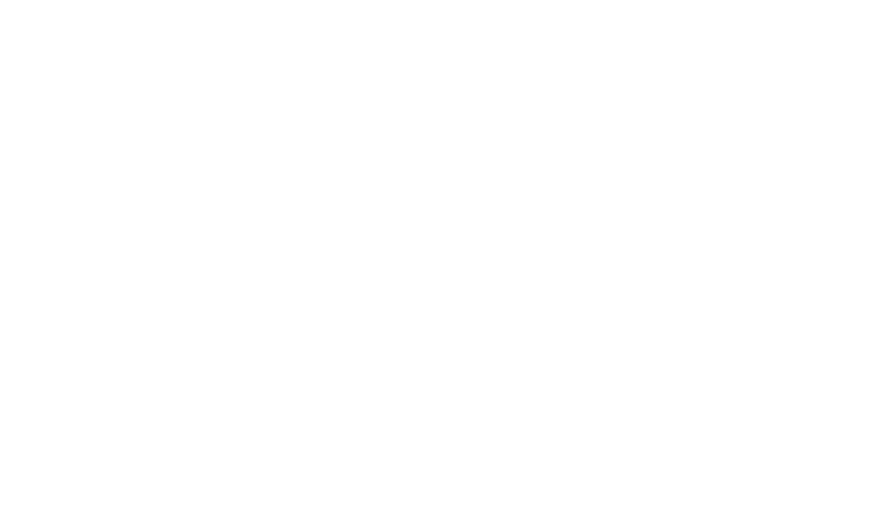
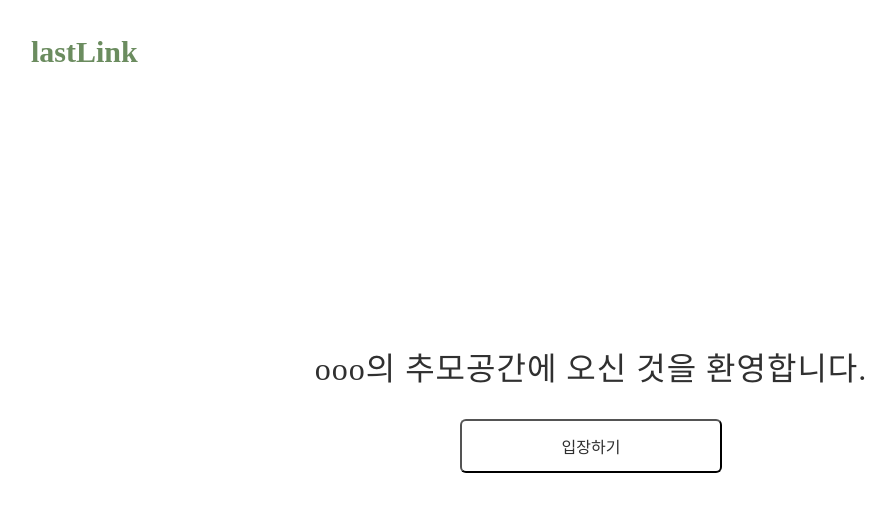
Before and after one commit to LikeLion-13th-INHA-Hachathon-Team-F/teamF-web, a React (Vite) app in the folder LikeLion-Hachathon-Front/: page /visitor in a window 1280 px wide. Before the commit this address had no page. Shown: the top 512 px of the page, without its empty margins (49-945 px from the left). Built offline with nearby package versions, Linux system fonts and the light colour scheme.

Commit message:
visitor 화면 구성 만듬

```diff
--- a/LikeLion-Hachathon-Front/src/App.jsx
+++ b/LikeLion-Hachathon-Front/src/App.jsx
@@ -5,6 +5,7 @@
 import MainPage from "./MainPage/MainPage";
 import WriteWill from "./WriteWill/WriteWill";
 import Modify from "./modify/modify";
+import VisitorRoutes from "./Visitor/VisitorRoutes";
 
 function App() {
   return (
@@ -15,6 +16,8 @@
         <Route path="/mainpage" element={<MainPage />} />
         <Route path="/writewill" element={<WriteWill />} />
         <Route path="/modify" element={<Modify />} />
+        {/* Visitor Routes */}
+         <Route path="/visitor/*" element={<VisitorRoutes />} />
       </Routes>
     </Router>
   );
--- /dev/null
+++ b/LikeLion-Hachathon-Front/src/Visitor/LastMessage/LastMessage.jsx
@@ -0,0 +1,33 @@
+import React from 'react'
+import {useNavigate} from 'react-router-dom'
+import './LastMessage.css'
+const LastMessage = () => {
+   const navigate = useNavigate();
+    const handleMemory = () => {
+          navigate("/visitor/memoryroom");
+      }
+    const handleRIP = () => {
+          navigate("/visitor/ripboard");
+      }
+    const handleLogin = () => {
+        navigate("/"); // 로그인 페이지로 이동
+    }
+
+    return (
+      <div>
+        <div className="Top-bar">
+            <div className="Logo">lastLink</div>
+            <div className='MakeLink' onClick={handleLogin}>나의 last link 만들기</div>
+        </div>
+        <div className='VisitorBody'>
+            <div className='VisitorIndex'>
+                <p onClick={handleMemory}>기억의 방</p>|
+                <p onClick={handleRIP}>추모 게시판</p>|
+                <p style={{fontWeight: "bold"}}>마지막 메시지</p>
+            </div>
+        </div>
+      </div>
+    )
+}
+
+export default LastMessage
--- /dev/null
+++ b/LikeLion-Hachathon-Front/src/Visitor/MemoryRoom/MemoryRoom.jsx
@@ -0,0 +1,33 @@
+import React from 'react'
+import { useNavigate } from 'react-router-dom'
+import './MemoryRoom.css'
+
+const MemoryRoom = () => {
+  const navigate = useNavigate();
+  const handleRIP = () => {
+        navigate("/visitor/ripboard");
+    }
+  const handleLastMessage = () => {
+        navigate("/visitor/lastmessage");
+    }
+  const handleLogin = () => {
+        navigate("/"); // 로그인 페이지로 이동
+    }
+  return (
+    <div>
+      <div className="Top-bar">
+            <div className="Logo">lastLink</div>
+            <div className='MakeLink' onClick={handleLogin}>나의 last link 만들기</div>
+        </div>
+        <div className='VisitorBody'>
+            <div className='VisitorIndex'>
+              <p style={{fontWeight: "bold"}}> 기억의 방</p>|
+              <p onClick={handleRIP}>추모 게시판</p>|
+              <p onClick={handleLastMessage}>마지막 메시지</p>
+      </div>
+      </div>
+    </div>
+  )
+}
+
+export default MemoryRoom
--- /dev/null
+++ b/LikeLion-Hachathon-Front/src/Visitor/RIPBoard/RIPBoard.css
@@ -0,0 +1,33 @@
+.VisitorIndex {
+  display: flex; /* 가로로 정렬 */
+  justify-content: flex-end;
+  gap: 20px; /* 메뉴 간 간격 */
+  align-items: center;
+
+  padding-bottom: 30px;
+  padding-right: 30px;
+  padding-top: 30px;
+}
+.VisitorIndex p {
+  margin: 0;
+  padding: 6px 0;
+  cursor: pointer;
+  font-weight: 300;
+}
+
+.VisitorIndex p:hover {
+  color: #4a734f;
+}
+
+.VisitorIndex .active {
+  font-weight: bold;
+  border-bottom: 2px solid black;
+}
+.MakeLink{
+    color:#4a734f
+}
+.MakeLink:hover{
+    color:#4a734f;
+    text-decoration: underline;
+    cursor: pointer;
+}
--- /dev/null
+++ b/LikeLion-Hachathon-Front/src/Visitor/RIPBoard/RIPBoard.jsx
@@ -0,0 +1,34 @@
+import React from 'react'
+import { useNavigate } from 'react-router-dom'
+import './RIPBoard.css'; // CSS 파일을 import
+
+const RIPBoard = () => {
+  const navigate = useNavigate();
+  const handleMemory = () => {
+        navigate("/visitor/memoryroom"); // 로그인 성공 시 메인 페이지로 이동
+    }
+   const handleLastMessage = () => {
+        navigate("/visitor/lastmessage");
+    }
+    const handleLogin = () => {
+        navigate("/"); // 로그인 페이지로 이동
+    }
+
+  return (
+    <div>
+      <div className="Top-bar">
+            <div className="Logo">lastLink</div>
+            <div className='MakeLink' onClick={handleLogin}>나의 last link 만들기</div>
+        </div>
+        <div className='VisitorBody'>
+            <div className='VisitorIndex'>
+              <p onClick={handleMemory}>기억의 방</p>|
+              <p style={{fontWeight: "bold"}}>추모 게시판</p>|
+              <p onClick={handleLastMessage}>마지막 메시지</p>
+      </div>
+      </div>
+    </div>
+  )
+}
+
+export default RIPBoard
--- /dev/null
+++ b/LikeLion-Hachathon-Front/src/Visitor/VisitorRoutes.jsx
@@ -0,0 +1,22 @@
+import React from 'react'
+import { Route, Routes } from 'react-router-dom'
+import WelcomePage from './WelcomePage/WelcomePage.jsx'
+import MemoryRoom from './MemoryRoom/MemoryRoom.jsx'
+import RIPBoard from './RIPBoard/RIPBoard.jsx'
+import LastMessage from './LastMessage/LastMessage.jsx'
+
+const VisitorRoutes = () => {
+  return (
+
+      <Routes>
+        <Route path="/" element= {<WelcomePage />}/>
+        <Route path="/memoryroom" element= {<MemoryRoom />}/>
+        <Route path="/ripboard" element={<RIPBoard />}/>
+        <Route path="/lastmessage" element={<LastMessage />}/>
+      </Routes>
+
+
+  )
+}
+
+export default VisitorRoutes
--- /dev/null
+++ b/LikeLion-Hachathon-Front/src/Visitor/WelcomePage/WelcomePage.css
@@ -0,0 +1,59 @@
+.WelcomePage {
+  background-color: white;
+  height: 100vh;
+  display: flex;
+  flex-direction: column;
+  justify-content: center;
+  align-items: center;
+  color: #e0e0e0;
+  /*font-family: 'Noto Serif KR', serif;*/
+  animation: fadeIn 1.5s ease-in-out;
+}
+
+.WelcomePage-Headline {
+  font-size: 32px;
+  margin-bottom: 30px;
+  color: #1a1a1a;
+  text-align: center;
+  letter-spacing: 1px;
+  opacity: 0.9;
+}
+
+.EnterButton {
+    background-color: white;
+  color: #2f2f2f;
+  padding: 13px 100px;
+  font-size: 16px;
+  border-radius: 6px;
+  cursor: pointer;
+  transition: all 0.3s ease;
+}
+
+.EnterButton:hover {
+  background-color: #444;
+  color: white;
+  border-color: #aaa;
+}
+
+/* 부드러운 페이드인 */
+@keyframes fadeIn {
+  from {
+    opacity: 0;
+    transform: translateY(15px);
+  }
+  to {
+    opacity: 1;
+    transform: translateY(0);
+  }
+}
+.Welcome-Top-bar{
+    align-self: baseline;
+    top:  10px;
+    color: #6B8C5F;
+   height: 40px;
+   font-size: 30px;
+    font-weight: 700;
+    position: absolute;
+    top: 35px;
+    left: 80px;
+}
--- /dev/null
+++ b/LikeLion-Hachathon-Front/src/Visitor/WelcomePage/WelcomePage.jsx
@@ -0,0 +1,25 @@
+import React from 'react'
+import { useNavigate } from 'react-router-dom'
+import './WelcomePage.css'
+
+const WelcomePage = () => {
+     const navigate = useNavigate();
+     const handleEnter = () => {
+        navigate("/visitor/memoryroom"); // 로그인 성공 시 메인 페이지로 이동
+    }
+  return (
+    <div className='WelcomePage'>
+      <div className="Welcome-Top-bar">
+            <div className="Welcome-Logo">lastLink</div>
+        </div>
+      <div className='WelcomePage-Headline'>
+        ooo의 추모공간에 오신 것을 환영합니다.
+        </div>
+      <button className="EnterButton" onClick={handleEnter} >
+        입장하기
+      </button>
+    </div>
+  )
+}
+
+export default WelcomePage
```
Also changed, not shown: LikeLion-Hachathon-Front/src/Visitor/LastMessage/LastMessage.css (added), LikeLion-Hachathon-Front/src/Visitor/MemoryRoom/MemoryRoom.css (added).
